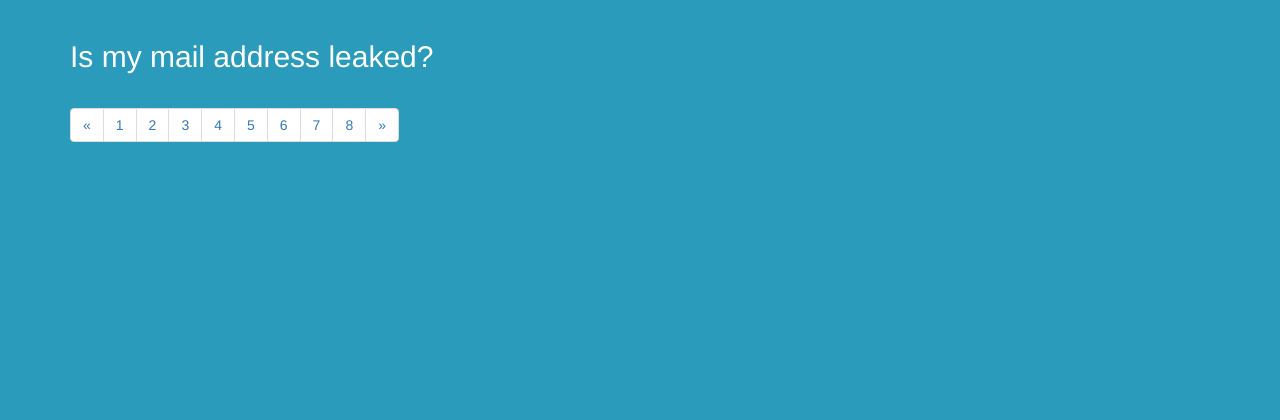
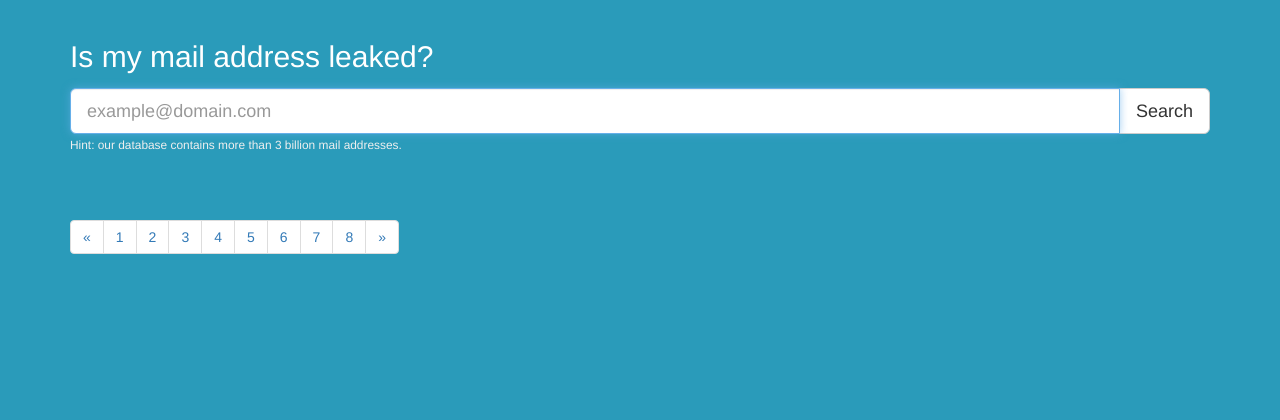
Before and after one commit to p3t3r67x0/leakz, a Flask app: page /mail in a window 1280 px wide. Shown: the part 86-506 px from the top of the page. Run offline with Flask 2, Linux system fonts and the light colour scheme; data that the repository does not hold is empty; some libraries are stand-ins or nearby versions.

Commit message:
added search funktionality to mail addesses page

```diff
--- a/password_app.py
+++ b/password_app.py
@@ -99,22 +99,18 @@ def show_mail_address_list():
                            search_visible=True)
 
 
-@app.route('/mail/q/<param_query>', methods=['GET'])
-def show_mail_address(param_query):
+@app.route('/mail/search', methods=['GET'])
+def lookup_mail_address():
     db = connect_database()
     collection = db.mail_address
 
     try:
-        param_skip = int(request.args.get('skip'))
+        param_query = request.args.get('q')
     except (ValueError, TypeError) as e:
-        param_skip = 0
+        param_query = ''
+        print e
 
-    try:
-        param_limit = int(request.args.get('limit'))
-    except (ValueError, TypeError) as e:
-        param_limit = 10
-
-    result_list = list(collection.find({}).skip(param_skip).limit(param_limit))
+    result_list = list(collection.find({'mail': param_query}))
     return render_template('mail.html',
                            mail_address_list=result_list,
                            search_visible=True)
--- a/templates/mail.html
+++ b/templates/mail.html
@@ -11,14 +11,31 @@
 		{% include "header.html" %}
 		<div class="container">
 			<div class="row">
+				<div class="col-xs-12 upanddown">
+					<h2 class="ghost">Is my mail address leaked?</h2>
+					<form class="input-group input-group-lg" action="/mail/search" role="form">
+						<input type="text" class="form-control input-lg" name="q" placeholder="example@domain.com" autofocus>
+						<span class="input-group-btn">
+						<button class="btn btn-default btn-lg" type="submit">Search</button>
+					</span>
+					</form>
+					<div>
+						<small class="claudy">Hint: our database contains more than 3 billion mail addresses.</small>
+					</div>
+				</div>
 				<div class="col-xs-12">
-					<h2 class="ghost">Is my mail address leaked?</h2>
 					<ul class="list-unstyled">
 						{% for i in mail_address_list %}
 						<li>
 							<ul class="list-group">
 								<li class="list-group-item nightmare">
-									<h3>{{ i['mail'] }}</h3></li>
+									<h3>{{ i['mail'] }}</h3>
+								</li>
+								{% if i['leak'] %}
+								{% for j in i['leak'] %}
+								<li class="list-group-item waterfall"><b>Leaked:</b> {{ j }}</li>
+								{% endfor %}
+								{% endif %}
 							</ul>
 						</li>
 						{% endfor %}
```
